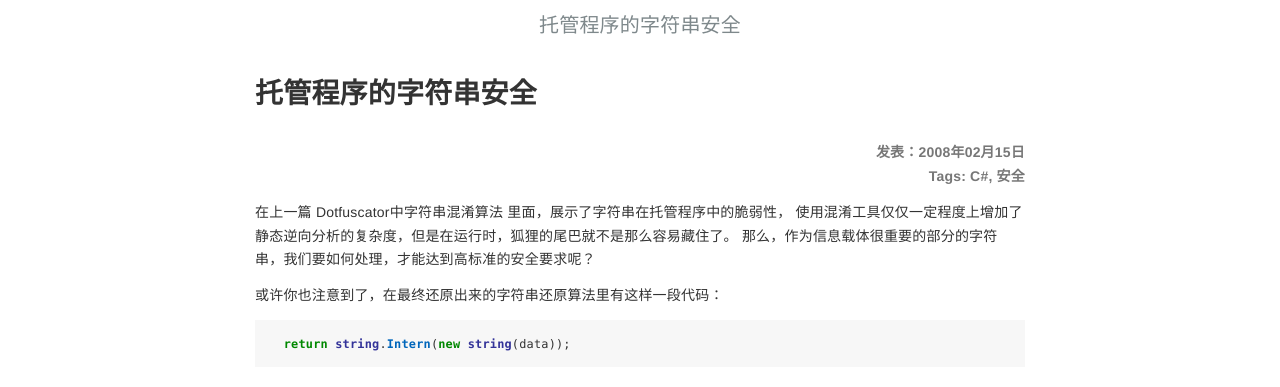
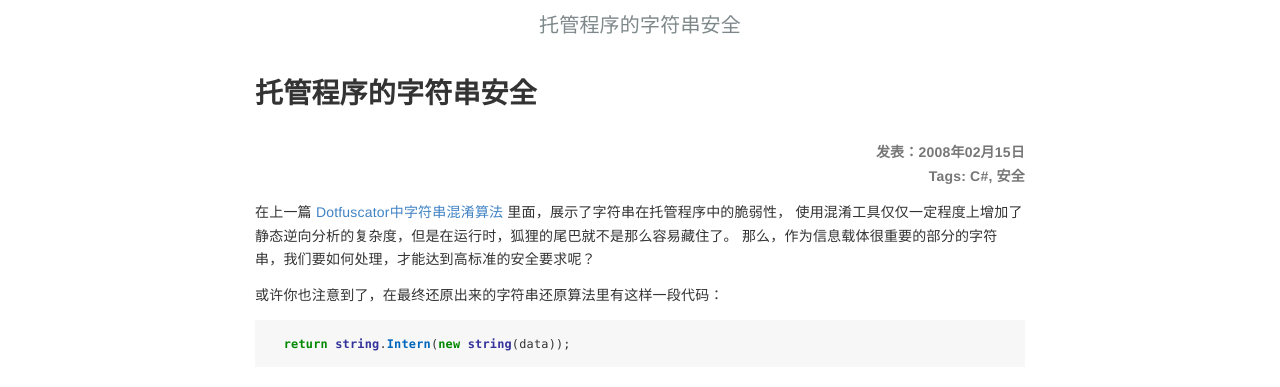
Before and after one commit to winkingzhang/winkingzhang.github.io, a Jekyll site: the page built from _posts/2008-02-15-string-security.md, in a window 1280 px wide. Shown: the top 387 px of the page. Built offline with Jekyll 4.4.1, drawn with Linux system fonts in a browser that asks for light colours; comment, search, counter and statistics services are not loaded; some of the changed lines change nothing that is shown.

Commit message:
修复引用链接

```diff
--- a/_posts/2008-02-15-string-security.md
+++ b/_posts/2008-02-15-string-security.md
@@ -7,7 +7,7 @@ layout: post
 tags: C# 安全
 ---
 
-在上一篇 Dotfuscator中字符串混淆算法 里面，展示了字符串在托管程序中的脆弱性，
+在上一篇 [Dotfuscator中字符串混淆算法](/csharp/2008-02-14-string-obfuscation.html) 里面，展示了字符串在托管程序中的脆弱性，
 使用混淆工具仅仅一定程度上增加了静态逆向分析的复杂度，但是在运行时，狐狸的尾巴就不是那么容易藏住了。
 那么，作为信息载体很重要的部分的字符串，我们要如何处理，才能达到高标准的安全要求呢？
 
```
